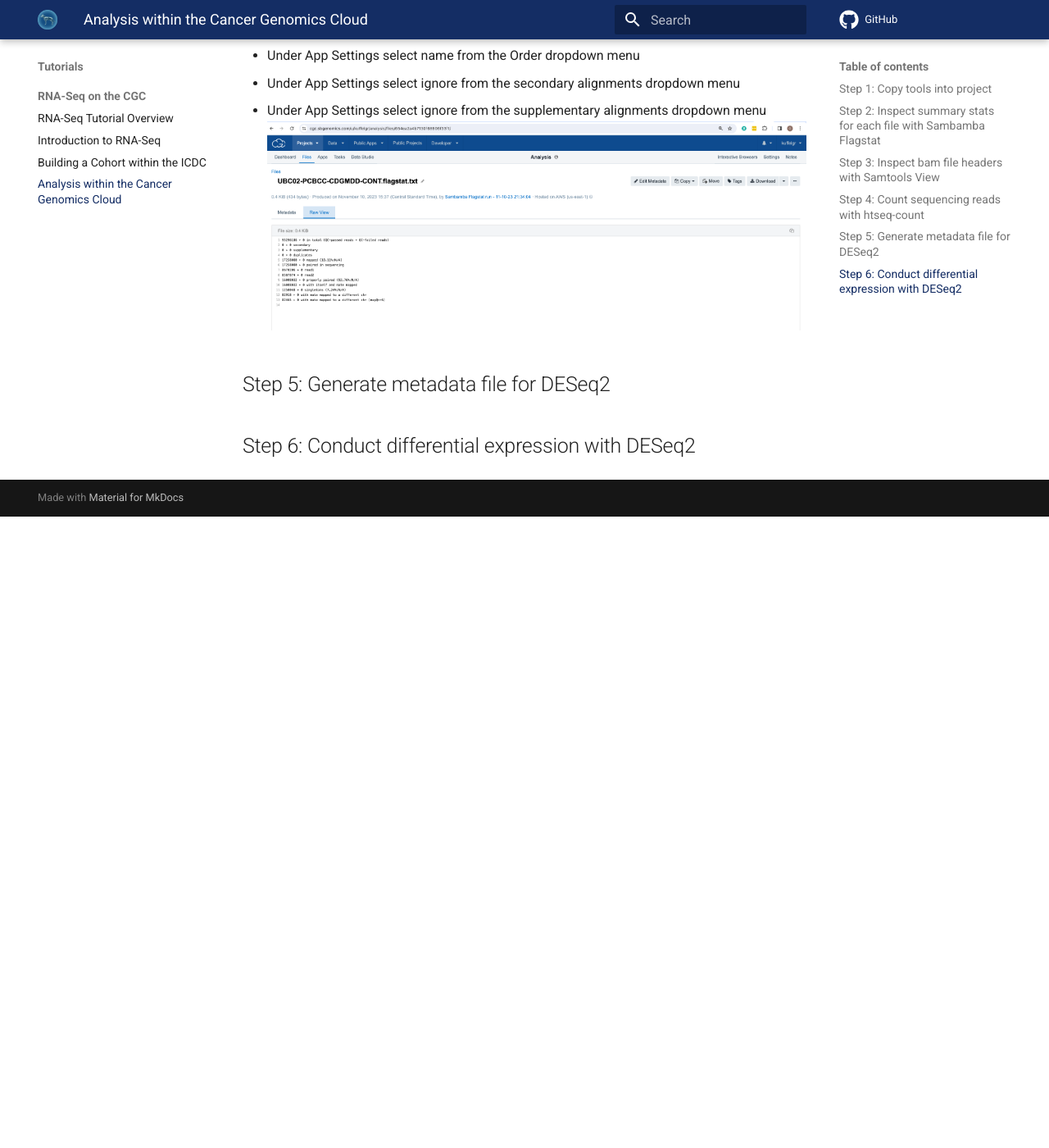
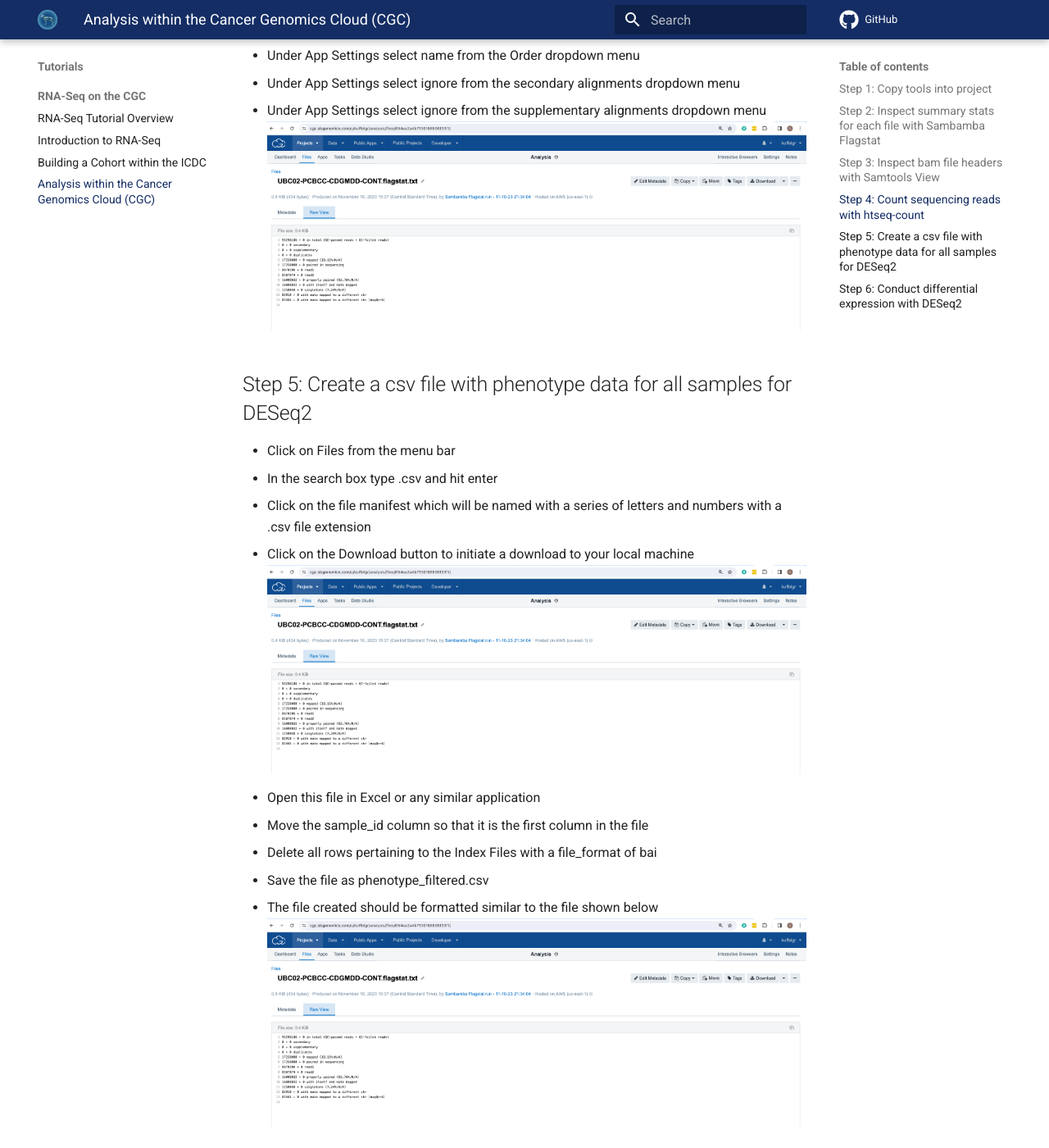
Before and after one commit to CBIIT/icdc-bioinformatics, an MkDocs documentation site: the page built from docs/Tutorials/RNA-Seq-on-CGC/rna_seq_04.md, in a window 1280 px wide and 1400 px high, scrolled down 2142 px. Shown: the whole window at 82% size. Built offline with MkDocs 1.6.1 and Material for MkDocs 9.7.7, drawn with Linux system fonts in a browser that asks for light colours; comment, search, counter and statistics services are not loaded; before the commit the page ends 2772 px from its top, so only the background shows below that; some of the changed text lies outside the part shown.

Commit message:
Update tutorial pages

```diff
--- a/docs/Tutorials/RNA-Seq-on-CGC/rna_seq_04.md
+++ b/docs/Tutorials/RNA-Seq-on-CGC/rna_seq_04.md
@@ -1,11 +1,11 @@
 ---
 layout: page
-title: Analysis within the Cancer Genomics Cloud
+title: Analysis within the Cancer Genomics Cloud (CGC)
 
 ---
 
 
-Analysis within the Cancer Genomics Cloud
+Analysis within the Cancer Genomics Cloud (CGC)
 ============================================
 
 
@@ -53,5 +53,17 @@ Analysis within the Cancer Genomics Cloud
 * Under App Settings select ignore from the secondary alignments dropdown menu
 * Under App Settings select ignore from the supplementary alignments dropdown menu
 ![HTSeq-count](./rna-seq-images/cgc-flagstat-results.png "HTSeq-count")
-## Step 5: Generate metadata file for DESeq2
+## Step 5: Create a csv file with phenotype data for all samples for DESeq2
+* Click on Files from the menu bar
+* In the search box type .csv and hit enter
+* Click on the file manifest which will be named with a series of letters and numbers with a .csv file extension
+* Click on the Download button to initiate a download to your local machine
+![File Manifest](./rna-seq-images/cgc-flagstat-results.png "File Manifest")
+* Open this file in Excel or any similar application
+* Move the sample_id column so that it is the first column in the file
+* Delete all rows pertaining to the Index Files with a file_format of bai
+* Save the file as phenotype_filtered.csv
+* The file created should be formatted similar to the file shown below
+![phenotype_filtered.csv](./rna-seq-images/cgc-flagstat-results.png "phenotype_filtered.csv")
+
 ## Step 6: Conduct differential expression with DESeq2
```
Also changed, not shown: docs/Tutorials/RNA-Seq-on-CGC/rna_seq_01.md (+1 -1 lines), docs/Tutorials/RNA-Seq-on-CGC/rna-seq-images/cgc-download-manifest.png (added), docs/Tutorials/RNA-Seq-on-CGC/rna-seq-images/cgc-phenotype_filtered.png (added).
